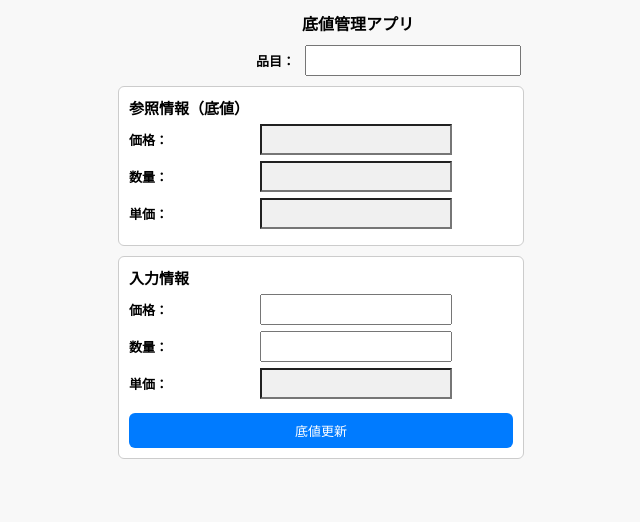
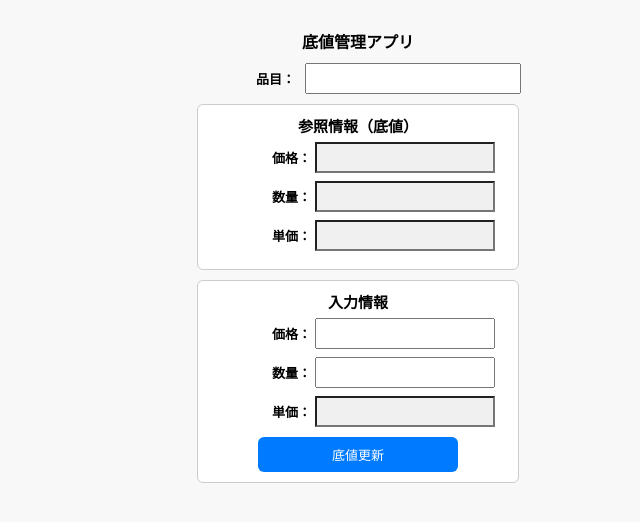
Before and after one commit to delightech-jpn/lowest_price_app, a plain HTML site: page index.html in a window 1280 px wide. Shown: the whole page, without its empty margins (282-922 px from the left). Drawn offline with Linux system fonts and the light colour scheme; no server answers.

Commit message:
レイアウト調整

```diff
--- a/index.html
+++ b/index.html
@@ -7,41 +7,18 @@
   <style>
     body {
       font-family: Arial, sans-serif;
-      margin: 10px;
+      font-size: 13px;
       background-color: #f8f8f8;
-      font-size: 13px;
-      max-width: 480px;
-      margin-left: auto;
-      margin-right: auto;
+      display: flex;
+      flex-direction: column;
+      align-items: center; /* 横方向中央揃え */
+      padding: 10px;
     }
 
     h1 {
       text-align: center;
       margin-bottom: 10px;
-      font-size: 16px; /* ← タイトルサイズを小さく */
-    }
-
-    .form-row {
-      display: flex;
-      align-items: center;
-      margin-bottom: 6px;
-    }
-
-    .form-row label {
-      flex: 0 0 34%; /* ラベル幅：約1/3 */
-      font-weight: bold;
-      font-size: 13px;
-    }
-
-    .form-row input {
-      flex: 0 0 50%; /* 入力欄幅：約2/3 */
-      padding: 6px;
-      font-size: 13px;
-      box-sizing: border-box;
-    }
-
-    input[readonly] {
-      background-color: #f0f0f0;
+      font-size: 16px;
     }
 
     #itemRow {
@@ -49,6 +26,8 @@
       justify-content: center;
       align-items: center;
       margin-bottom: 10px;
+      width: 100%;
+      max-width: 480px;
     }
 
     #itemLabel {
@@ -65,11 +44,74 @@
       font-size: 13px;
     }
 
+    .section {
+      background-color: #fff;
+      border: 1px solid #ccc;
+      border-radius: 6px;
+      padding: 10px;
+      margin-bottom: 10px;
+      width: 100%;
+      max-width: 300px;
+      text-align: center;
+    }
+
+    .section h2 {
+      margin-top: 0;
+      font-size: 15px;
+      margin-bottom: 6px;
+      text-align: center;
+    }
+
+    .form-row {
+      display: flex;
+      justify-content: center;
+      align-items: center;
+      gap: 4px;
+      margin-bottom: 8px;
+    }
+
+    .form-row label {
+      width: 90px;
+      text-align: right;
+      font-weight: bold;
+      font-size: 13px;
+    }
+
+    .form-row input {
+      padding: 6px;
+      font-size: 13px;
+      box-sizing: border-box;
+      width: 180px;
+    }
+
+    .input-row {
+      display: flex;
+      align-items: center;
+      justify-content: center;
+      gap: 8px;
+      margin-bottom: 8px;
+    }
+
+    .input-row label {
+      width: 100px;
+      text-align: right;
+    }
+
+    .input-row input {
+      flex: 1;
+      max-width: 200px;
+    }
+
+    input[readonly] {
+      background-color: #f0f0f0;
+    }
+
     button {
-      margin-top: 8px;
+      display: block;
+      width: 200px;              /* ← 幅を固定 */
+      margin: 10px auto 0 auto;  /* ← 上10px、左右autoで中央揃え */
       padding: 8px;
       font-size: 13px;
-      width: 100%;
       background-color: #007bff;
       color: white;
       border: none;
@@ -77,45 +119,17 @@
       cursor: pointer;
     }
 
+
     button:disabled {
       background-color: #ccc;
       cursor: not-allowed;
-    }
-
-    .section {
-      border: 1px solid #ccc;
-      border-radius: 6px;
-      background-color: #fff;
-      padding: 10px;
-      margin-bottom: 10px;
-      width: 80%;
-    }
-
-    .section h2 {
-      margin-top: 0;
-      font-size: 15px;
-      margin-bottom: 6px;
     }
 
     .loading {
       color: #888;
       font-style: italic;
       margin-bottom: 6px;
-    }
-
-    .input-row {
-      display: flex;
-      align-items: center;
-      gap: 8px;
-      margin-bottom: 8px;
-    }
-
-    .input-row label {
-      width: 100px;
-    }
-
-    .input-row input {
-      flex: 1;
+      text-align: center;
     }
   </style>
 </head>
```
